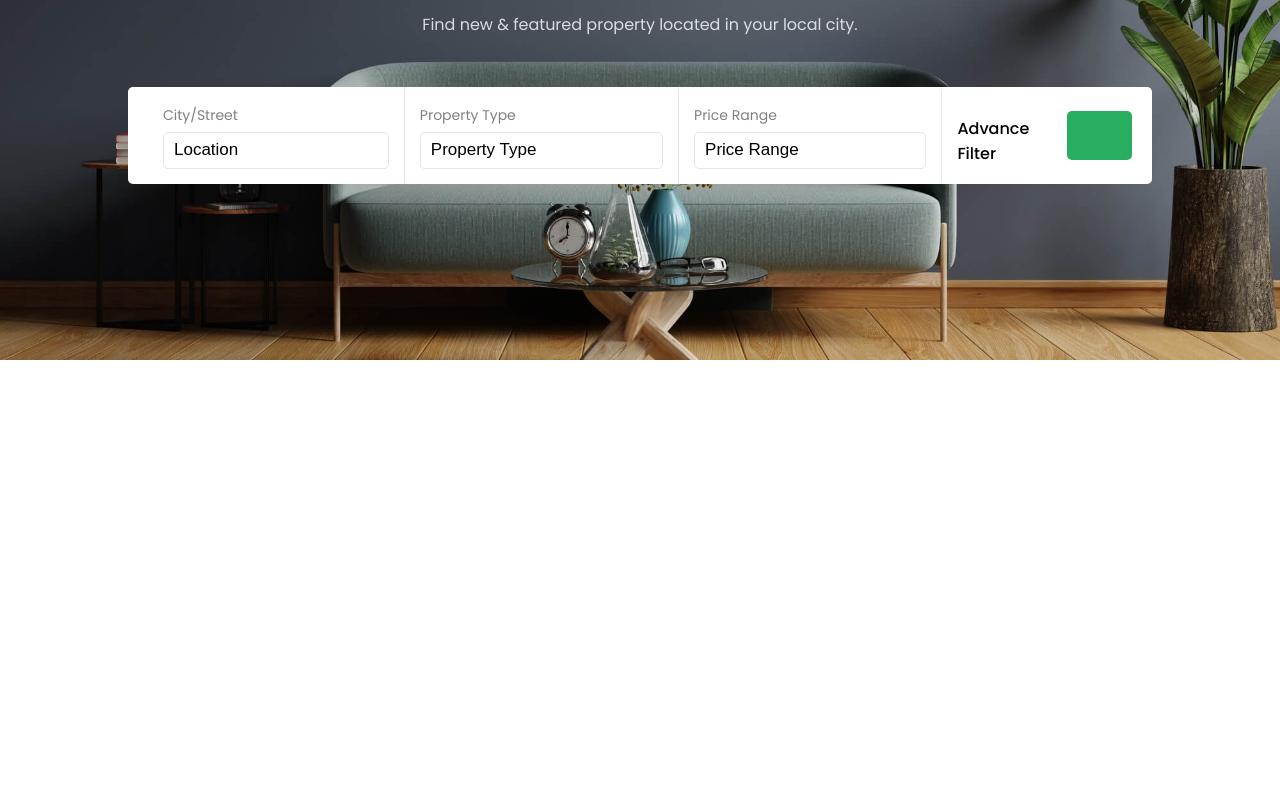
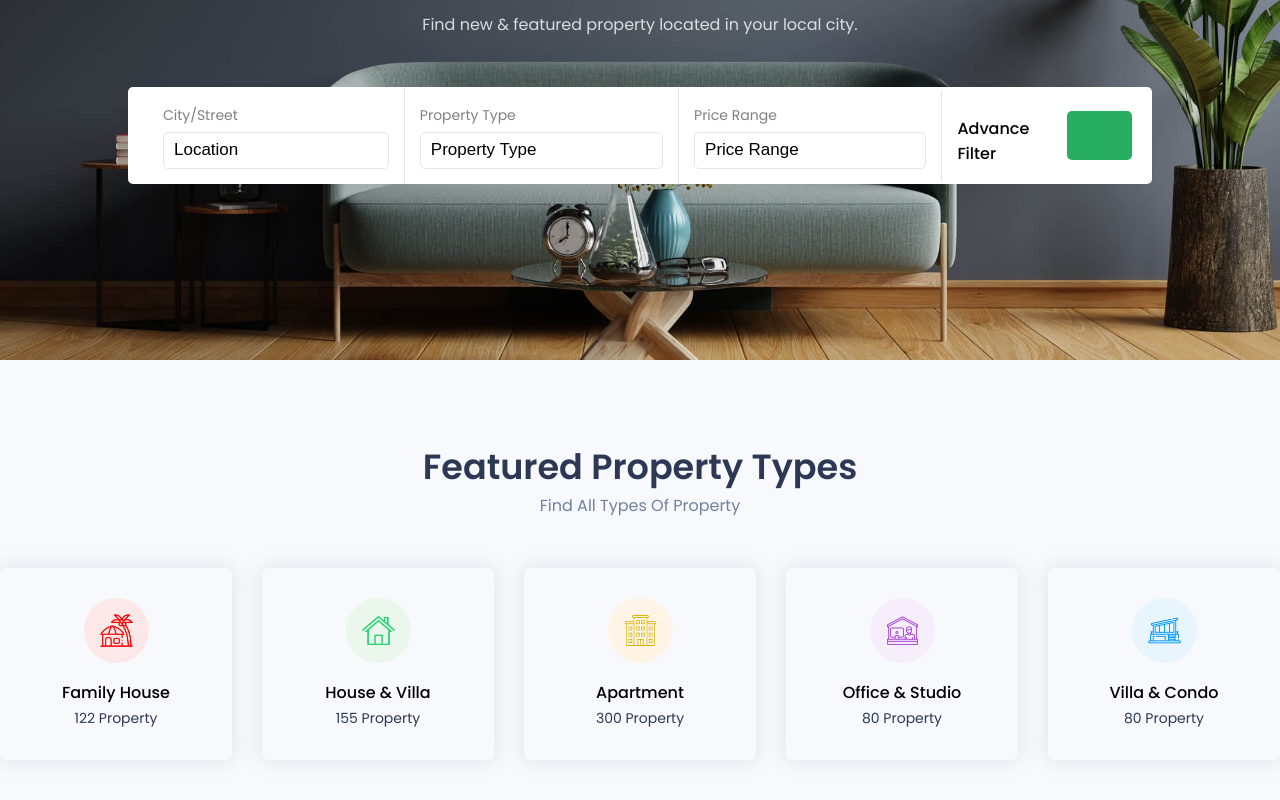
Before and after one commit to RogersBobMunyenga/react-real-estate-agency, a React (Create React App) app: page / in a window 1280 px wide. Shown: the part 440-1240 px from the top of the page. Before the commit the page ends 800 px from the top, so only its background shows below. Built offline with nearby package versions, Linux system fonts and the light colour scheme; the HTML template or start-up script is replaced by a standard one.

Commit message:
home/featured section

```diff
--- a/src/components/home/Home.jsx
+++ b/src/components/home/Home.jsx
@@ -1,10 +1,12 @@
 import React from 'react'
+import Featured from './featured/Featured'
 import Hero from './hero/Hero'
 
 const Home = () => {
   return (
       <>
       <Hero/>
+      <Featured/>
       </>
   )
 }
--- /dev/null
+++ b/src/components/home/featured/Featured.jsx
@@ -0,0 +1,18 @@
+import Heading from "../../common/Heading";
+import "./featured.css";
+import FeaturedCard from "./FeaturedCard";
+
+const Featured = () => {
+  return (
+      <>
+          <section className="featured background">
+              <div className="container">
+                  <Heading title="Featured Property Types" subtitle="Find All Types Of Property"/>
+              </div>
+              <FeaturedCard/>
+      </section>
+      </>
+  )
+}
+
+export default Featured
--- /dev/null
+++ b/src/components/home/featured/FeaturedCard.jsx
@@ -0,0 +1,20 @@
+
+import { featured } from "../../data/Data";
+
+const FeaturedCard = () => {
+  return (
+      <>
+          <div className="content grid5 mtop">
+              {featured.map((items, index) => (
+                  <div className="box" key={index}>
+                      <img src={items.cover} alt="" />
+                      <h4>{items.name}</h4>
+                      <label>{items.total}</label>
+                  </div>
+              ))}
+      </div>
+      </>
+  )
+}
+
+export default FeaturedCard
--- /dev/null
+++ b/src/components/home/featured/featured.css
@@ -0,0 +1,12 @@
+.featured .box {
+  box-shadow: 0 0 20px 0 rgb(112 121 138 / 18%);
+  border-radius: 6px;
+  text-align: center;
+  padding: 30px;
+  cursor: pointer;
+}
+.featured img {
+  width: 65px;
+  height: 65px;
+  margin: auto;
+}
```
